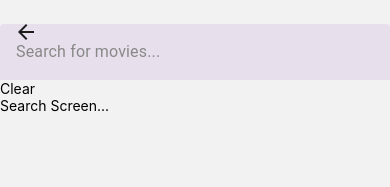
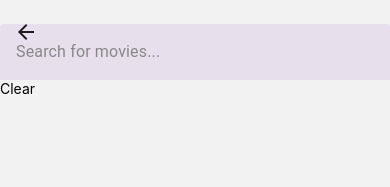
Before and after one commit to usmanghani127/premiere-night, a React Native app: screen /Search in a window 390 px wide. Shown: the top 187 px of the page. Built offline with nearby package versions, Linux system fonts and the light colour scheme; no server answers; some icons are missing.

Commit message:
Search UI with api integration

```diff
--- a/src/common/components/ListView/index.tsx
+++ b/src/common/components/ListView/index.tsx
@@ -1,4 +1,9 @@
-import React, { useRef, useState } from 'react';
+import React, {
+  forwardRef,
+  useImperativeHandle,
+  useRef,
+  useState,
+} from 'react';
 import { FlatList, FlatListProps } from 'react-native';
 import { ScrollToTopButton } from './ScrollToTopButton';
 import { StyledFlatList } from './styles';
@@ -8,10 +13,13 @@ export type ListViewProps<T> = Omit<
   'showsVerticalScrollIndicator' | 'showsHorizontalScrollIndicator'
 >;
 
-export function ListView<T>(props: ListViewProps<T>) {
+export const ListView = forwardRef(
+  <T,>(props: ListViewProps<T>, ref: React.Ref<FlatList<T>>) => {
     const { horizontal } = props;
     const flatListRef = useRef<FlatList<T>>(null);
     const [showScrollToTop, setShowScrollToTop] = useState(false);
+
+    useImperativeHandle(ref, () => flatListRef.current as FlatList<T>);
 
     const handleScroll = (event: any) => {
       const offset = horizontal
@@ -40,4 +48,7 @@ export function ListView<T>(props: ListViewProps<T>) {
         />
       </>
     );
-}
+  },
+) as <T>(
+  props: ListViewProps<T> & { ref?: React.Ref<FlatList<T>> },
+) => React.ReactElement;
--- a/src/localization/en.json
+++ b/src/localization/en.json
@@ -16,7 +16,8 @@
   "Search": {
     "label": "Search Screen...",
     "clear": "Clear",
-    "placeholder": "Search for movies..."
+    "placeholder": "Search for movies...",
+    "noResults": "No results found"
   },
   "MovieDetail": {
     "addToWatchlist": "Add to Watchlist",
--- a/src/screens/Search/Header.tsx
+++ b/src/screens/Search/Header.tsx
@@ -7,7 +7,7 @@ import { useTranslation } from 'react-i18next';
 import { TextInput, useColorScheme } from 'react-native';
 import { BackButton, CancelButton, CancelText, HeaderRow } from './styles';
 
-export const Header = () => {
+export const Header = ({ onSearch }: { onSearch: (text: string) => void }) => {
   const { t } = useTranslation();
   const isDarkMode = useColorScheme() === 'dark';
   const navigation = useNavigation();
@@ -16,14 +16,14 @@ export const Header = () => {
   const searchBarRef = useRef<TextInput>(null);
 
   const setSearchString = (text: string) => {
-    if (text.length < 20) {
-      searchString.current = text;
-    }
+    searchString.current = text;
+    onSearch(text);
   };
 
   const handleClear = () => {
     searchBarRef.current?.clear();
     searchString.current = '';
+    onSearch('');
   };
 
   return (
--- a/src/screens/Search/index.tsx
+++ b/src/screens/Search/index.tsx
@@ -1,15 +1,95 @@
+import { ListView } from '@common/components/ListView';
+import { MovieCard } from '@common/components/MovieCard';
+import { useNavigation } from '@react-navigation/native';
+import { useLazySearchMovieQuery } from '@services/api/tmdb/search';
+import { Movie } from '@services/api/tmdb/types';
+import { Colors } from '@theme/colors';
+import { useCallback, useEffect, useRef, useState } from 'react';
 import { useTranslation } from 'react-i18next';
+import { ActivityIndicator, FlatList, ListRenderItem } from 'react-native';
 import { Header } from './Header';
-import { Body, Container, Label } from './styles';
+import {
+  Body,
+  Container,
+  listContentContainerStyle,
+  LoadingContainer,
+  MovieCardContainer,
+  NoResultsText,
+} from './styles';
 
 export const Search = () => {
   const { t } = useTranslation();
+  const navigation = useNavigation<any>();
+  const [query, setQuery] = useState('');
+  const handler = useRef<NodeJS.Timeout>(null);
+  const listViewRef = useRef<FlatList<Movie>>(null);
+  const [trigger, { data, isFetching, isLoading }] = useLazySearchMovieQuery();
+
+  const handleSearch = useCallback(
+    (text: string) => {
+      if (handler.current) {
+        clearTimeout(handler.current);
+      }
+
+      handler.current = setTimeout(() => {
+        const str = text.trim();
+        setQuery(str);
+        if (str) {
+          listViewRef.current?.scrollToOffset({ offset: 0, animated: true });
+          trigger({ query: str, page: 1 }, true);
+        }
+      }, 500);
+    },
+    [trigger],
+  );
+
+  useEffect(() => {
+    return () => {
+      handler.current && clearTimeout(handler.current);
+    };
+  }, []);
+
+  const loadMore = () => {
+    if (query && data && data.page < data.totalPages && !isFetching) {
+      trigger({ query, page: data.page + 1 });
+    }
+  };
+
+  const renderItem: ListRenderItem<Movie> = ({ item }) => (
+    <MovieCardContainer>
+      <MovieCard
+        movie={item}
+        width="100%"
+        onPress={() => navigation.navigate('MovieDetail', { movieId: item.id })}
+      />
+    </MovieCardContainer>
+  );
 
   return (
     <Container>
-      <Header />
+      <Header onSearch={handleSearch} />
       <Body>
-        <Label>{t('Search.label')}</Label>
+        {isLoading && !data ? (
+          <LoadingContainer>
+            <ActivityIndicator size="large" color={Colors.primary} />
+          </LoadingContainer>
+        ) : (
+          <ListView
+            ref={listViewRef}
+            data={query.length > 0 ? data?.results || [] : []}
+            renderItem={renderItem}
+            keyExtractor={item => item.id.toString()}
+            numColumns={2}
+            onEndReached={loadMore}
+            onEndReachedThreshold={0.5}
+            contentContainerStyle={listContentContainerStyle}
+            ListEmptyComponent={
+              query.length > 0 && !isFetching ? (
+                <NoResultsText>{t('Search.noResults')}</NoResultsText>
+              ) : null
+            }
+          />
+        )}
       </Body>
     </Container>
   );
--- a/src/screens/Search/styles.ts
+++ b/src/screens/Search/styles.ts
@@ -13,9 +13,7 @@ export const Container = styled(SafeAreaView)<{ theme: DefaultTheme }>(
 
 export const Body = styled(View)<{ theme: DefaultTheme }>({
   flex: 1,
-  padding: 20,
-  alignItems: 'center',
-  justifyContent: 'center',
+  paddingTop: 10,
 });
 
 export const Label = styled(Text)<{ theme: DefaultTheme }>(
@@ -54,3 +52,25 @@ export const CancelText = styled(Text)({
   color: Colors.primary,
   fontSize: 16,
 });
+
+export const MovieCardContainer = styled(View)({
+  flex: 1,
+  margin: 8,
+});
+
+export const LoadingContainer = styled(View)({
+  flex: 1,
+  justifyContent: 'center',
+  alignItems: 'center',
+});
+
+export const NoResultsText = styled(Text)({
+  color: Colors.gray,
+  textAlign: 'center',
+  marginTop: 20,
+  fontSize: 16,
+});
+
+export const listContentContainerStyle = {
+  paddingBottom: 20,
+};
--- /dev/null
+++ b/src/services/api/tmdb/search.ts
@@ -0,0 +1,46 @@
+import { toCamelCase } from '@common/Utils';
+import { tmdbApi } from './index';
+import { MovieResponse } from './types';
+
+export const searchApi = tmdbApi.injectEndpoints({
+  endpoints: builder => ({
+    searchMovie: builder.query<MovieResponse, { query: string; page?: number }>(
+      {
+        query: ({ query, page = 1 }) =>
+          `search/movie?query=${encodeURIComponent(query)}&page=${page}`,
+        transformResponse: toCamelCase,
+        serializeQueryArgs: ({ endpointName, queryArgs }) => {
+          return `${endpointName}-${queryArgs.query}`;
+        },
+        merge: (currentCache, newItems) => {
+          if (newItems.page === 1) {
+            return newItems;
+          }
+          const existingIds = new Set(
+            currentCache.results.map((item: any) => item.id),
+          );
+          return {
+            ...currentCache,
+            ...newItems,
+            results: [
+              ...currentCache.results,
+              ...newItems.results.filter(
+                (item: any) => !existingIds.has(item.id),
+              ),
+            ],
+            page: Math.max(currentCache.page, newItems.page),
+          };
+        },
+        forceRefetch({ currentArg, previousArg }) {
+          return (
+            currentArg?.query !== previousArg?.query ||
+            currentArg?.page !== previousArg?.page
+          );
+        },
+      },
+    ),
+  }),
+  overrideExisting: false,
+});
+
+export const { useLazySearchMovieQuery } = searchApi;
```
Lines whose indentation alone changed are shown as unchanged.
